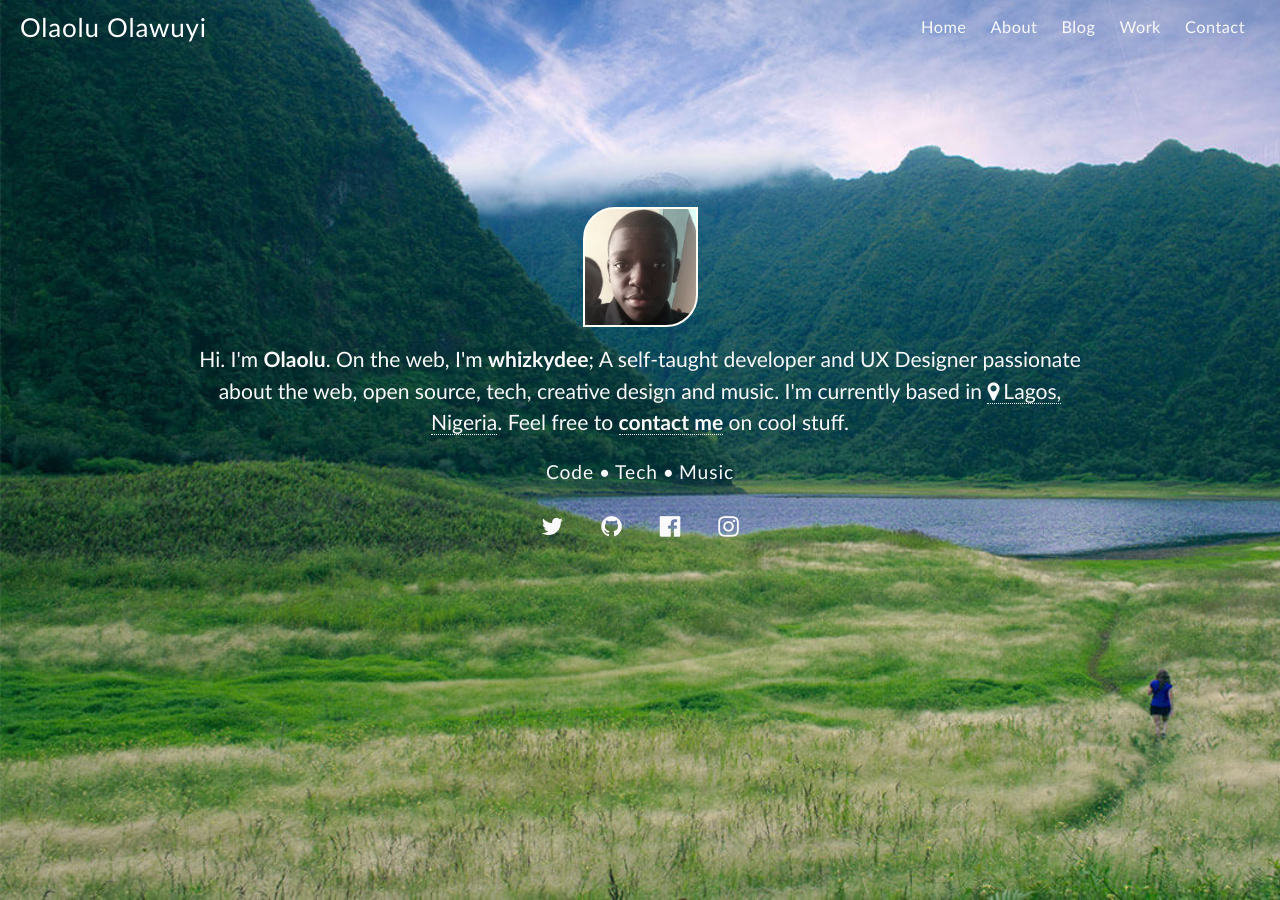
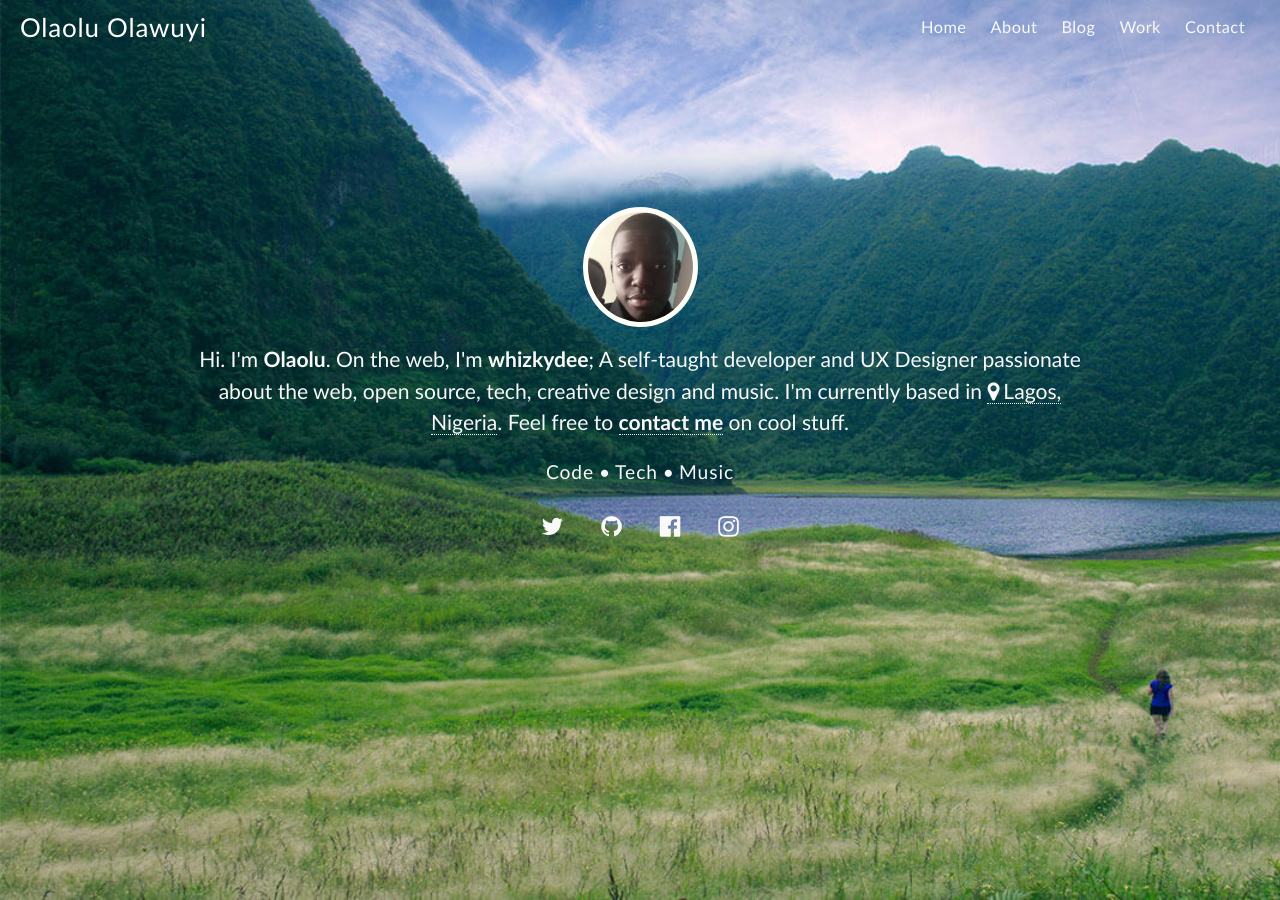
Before and after one commit to whizkydee/old-site, a Jekyll site: the page built from index.html, in a window 1280 px wide. Built offline with Jekyll 4.4.1, drawn with Linux system fonts in a browser that asks for light colours; some web fonts are replaced.

Commit message:
Update avatar styles :octocat:

```diff
--- a/_sass/home/_home.scss
+++ b/_sass/home/_home.scss
@@ -95,11 +95,11 @@
     .avatar {
       background: url('/img/avatar.jpg') no-repeat;
       filter: sepia(20%) grayscale(30%);
-      @include transition(all .5s ease);
-      @include background-size(116px);
-      @include border-radius(2rem 0);
-      background-position: -1px 0px;
-      border: 2px solid $off_white;
+      @include transition(all 1s ease);
+      @include background-size(112px);
+      @include border-radius($full);
+      background-position: 0px 0px;
+      border: 5px solid $off_white;
       display: inline-block;
       text-align: center;
       cursor: pointer;
@@ -107,7 +107,7 @@
       width: 115px;
       &:hover {
         filter: sepia(30%) grayscale(40%);
-        @include border-radius($full);
+        @include border-radius(2rem 0);
       }
     }
     p {
```
